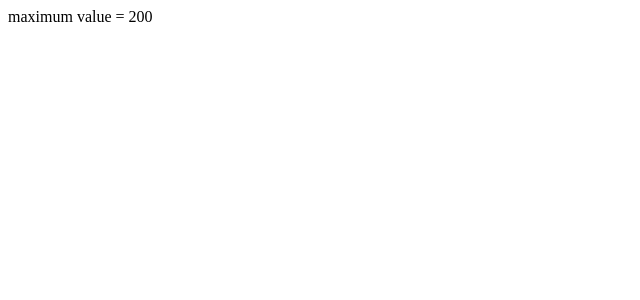
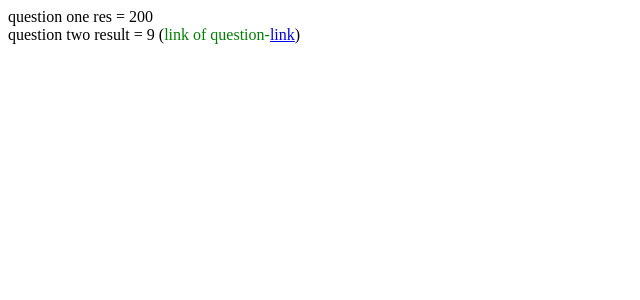
Before and after one commit to XI4507/codepractice, a React (Create React App) app: page / in a window 1280 px wide. Shown: the top 300 px of the page, without its empty margins (0-640 px from the left). Built offline with nearby package versions, Linux system fonts and the light colour scheme.

Commit message:
question two solved

```diff
--- a/src/App.tsx
+++ b/src/App.tsx
@@ -1,9 +1,11 @@
 import QueOne from "./components/queOne";
+import QueTwo from "./components/queTwo";
 
 const App = () => {
   return (
     <div>
       <QueOne />
+      <QueTwo />
     </div>
   );
 };
--- a/src/components/queOne.tsx
+++ b/src/components/queOne.tsx
@@ -22,7 +22,7 @@ const QueOne = () => {
     [3, 4, 100],
   ];
   const max = getMaxfromArray(n, m, nums);
-  return <div>maximum value = {max}</div>;
+  return <div>question one res = {max}</div>;
 };
 
 export default QueOne;
--- /dev/null
+++ b/src/components/queTwo.tsx
@@ -0,0 +1,34 @@
+// Given an array A of size N of integers. Your task is to find the sum of minimum and maximum element in the array.
+
+function getSumOfMinMax(A: number[]): number {
+  let max = A[0];
+  let min = A[0];
+  for (let val of A) {
+    if (val > max) {
+      max = val;
+    }
+    if (val < min) {
+      min = val;
+    }
+  }
+
+  return max + min;
+}
+
+const QueTwo = () => {
+  const link =
+    "https://www.geeksforgeeks.org/problems/max-min/1?itm_source=geeksforgeeks&itm_medium=article&itm_campaign=bottom_sticky_on_article";
+  const nums: number[] = [4, 17, -5, 6, -8];
+  const res = getSumOfMinMax(nums);
+  return (
+    <div>
+      question two result = {res} (
+      <span style={{ color: "green" }}>
+        link of question-<a href={link}>link</a>
+      </span>
+      )
+    </div>
+  );
+};
+
+export default QueTwo;
```
